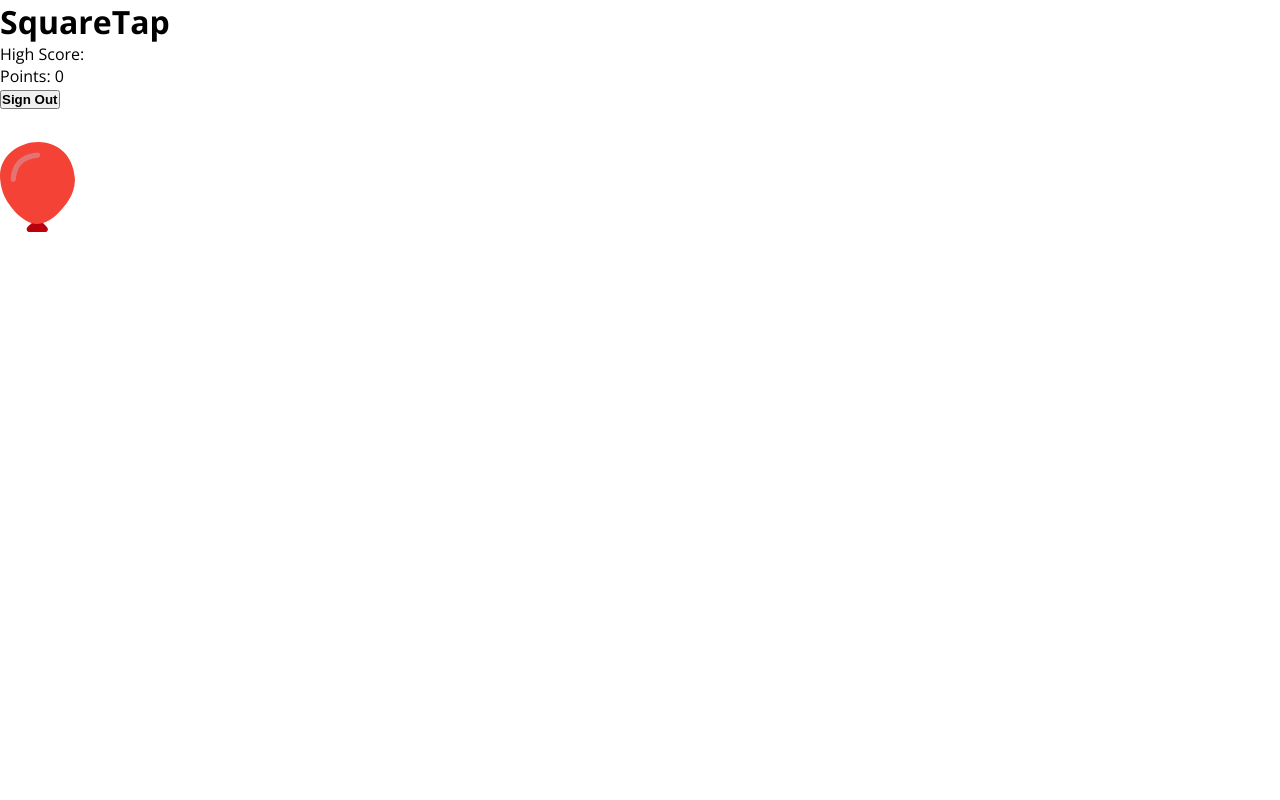
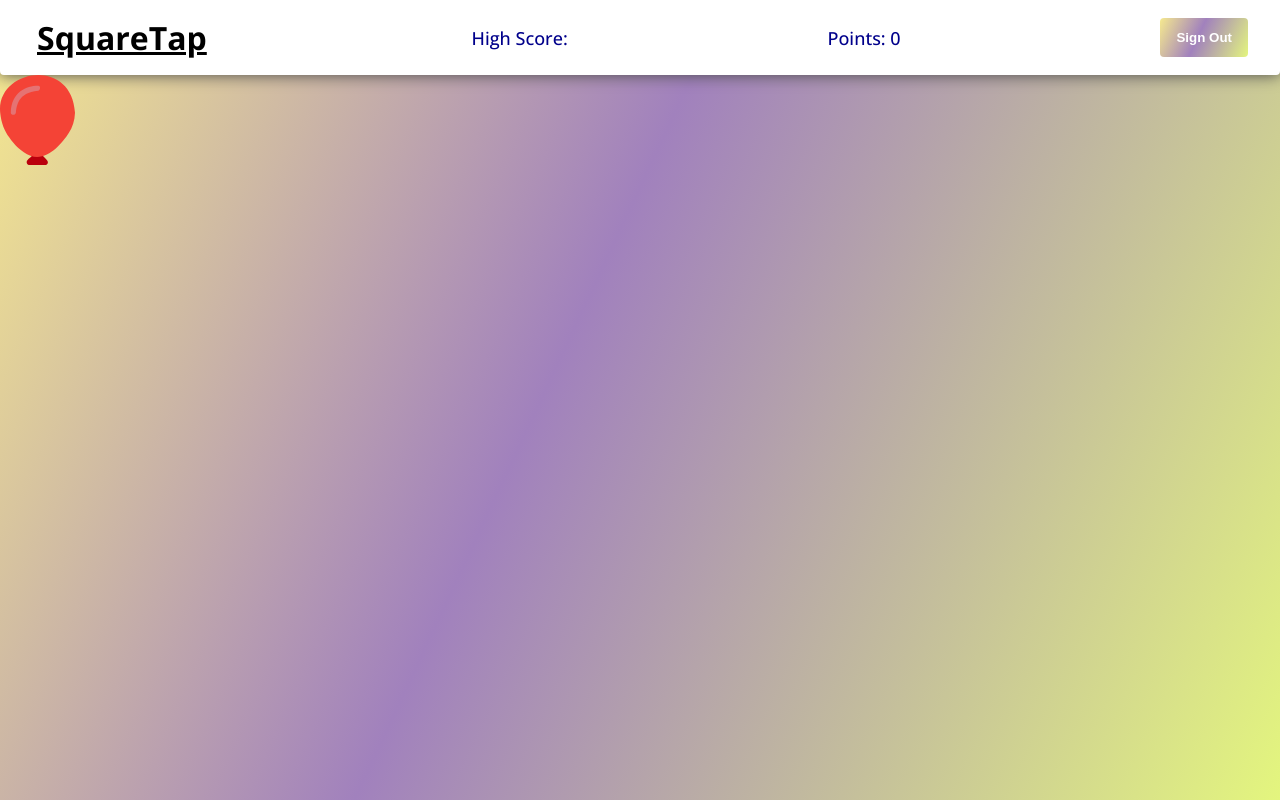
Before and after one commit to chrisdaid/cruzhacks22, a website with bundled scripts: page game.html in a window 1280 px wide. Built offline with nearby package versions, Linux system fonts and the light colour scheme; no server answers.

Commit message:
style game page add navbar etc

```diff
--- a/styles/gamestyles.css
+++ b/styles/gamestyles.css
@@ -6,4 +6,74 @@
 
 body {
   font-family: "Open Sans", sans-serif;
+  height: 100vh;
+  background: rgba(137, 204, 111, 0.214);
+  background: linear-gradient(
+    115deg,
+    rgba(245, 232, 134, 0.934) 0%,
+    rgb(161, 129, 189) 44%,
+    rgba(215, 241, 67, 0.685) 100%
+  );
 }
+
+.nav {
+  background-color: #fff;
+  display: flex;
+  justify-content: space-between;
+  align-items: center;
+  padding: 1rem 2rem;
+  border-bottom-right-radius: 0.25rem;
+  border-bottom-left-radius: 0.25rem;
+  filter: drop-shadow(0 0px 0.5rem rgb(74, 74, 74));
+}
+
+.nav > h1 {
+  text-decoration: underline;
+  padding: 0 5px;
+  border-radius: 0.25rem;
+}
+
+#sign-out-btn {
+  padding: 0.75rem 1rem;
+  border-radius: 0.25rem;
+  border: 0;
+  color: #fff;
+  cursor: pointer;
+  background: rgba(137, 204, 111, 0.214);
+  background: linear-gradient(
+    115deg,
+    rgba(245, 232, 134, 0.934) 0%,
+    rgb(161, 129, 189) 44%,
+    rgba(215, 241, 67, 0.685) 100%
+  );
+}
+
+#sign-out-btn:hover {
+  background: rgba(137, 204, 111, 0.214);
+  background: linear-gradient(
+    115deg,
+    rgba(245, 232, 134, 0.747) 0%,
+    rgb(161, 129, 189, 0.8) 44%,
+    rgba(215, 241, 67, 0.548) 100%
+  );
+}
+
+h2 {
+  text-align: center;
+  position: absolute;
+  margin-top: 50px;
+  width: 100%;
+}
+
+h3#countdowntimer {
+  position: absolute;
+  top: 50%;
+  left: 50%;
+  transform: translate(-50%, -50%);
+}
+
+p {
+  color: darkblue;
+  font-size: 1.125rem;
+  font-weight: 500;
+}
--- a/styles/style.css
+++ b/styles/style.css
@@ -35,7 +35,7 @@ body {
 }
 
 .typewriter-signup {
-  width: 17.5rem;
+  width: 20rem;
 }
 
 .typewriter-login {
```
